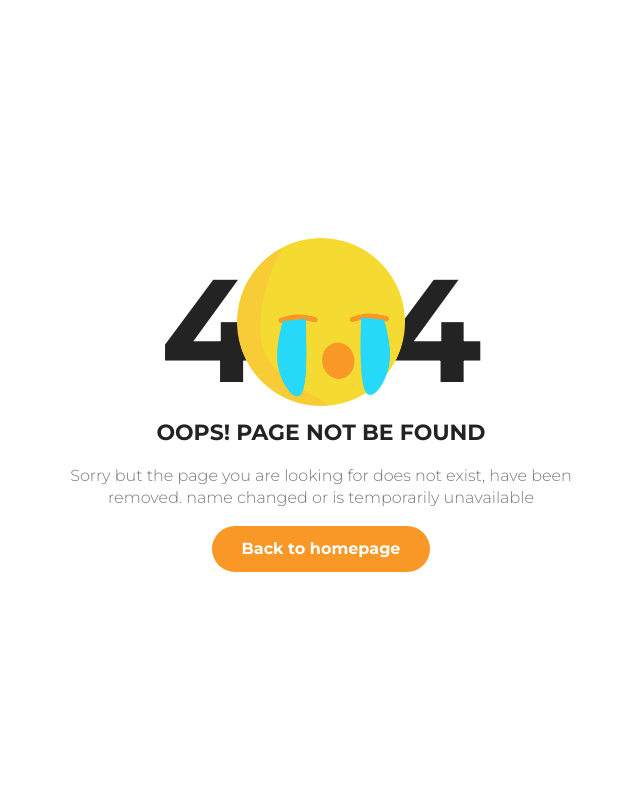
After one commit to ituslab/itfest2018-peirtual, a PHP site: template views/desktop/404.php in a window 1280 px wide. The commit adds this page. Shown: the whole page, without its empty margins (319-959 px from the left). Run offline with PHP 8.4, Linux system fonts and the light colour scheme; the template is opened without the code that fills it, so the values that code supplies are empty.

Commit message:
add 404 view

```diff
--- /dev/null
+++ b/assets/css/style.css
@@ -0,0 +1,99 @@
+* {
+  -webkit-box-sizing: border-box;
+          box-sizing: border-box;
+}
+
+body {
+  padding: 0;
+  margin: 0;
+}
+
+#notfound {
+  position: relative;
+  height: 100vh;
+}
+
+#notfound .notfound {
+  position: absolute;
+  left: 50%;
+  top: 50%;
+  -webkit-transform: translate(-50%, -50%);
+      -ms-transform: translate(-50%, -50%);
+          transform: translate(-50%, -50%);
+}
+
+.notfound {
+  max-width: 520px;
+  width: 100%;
+  text-align: center;
+  line-height: 1.4;
+}
+
+.notfound .notfound-404 {
+  height: 190px;
+}
+
+.notfound .notfound-404 h1 {
+  font-family: 'Montserrat', sans-serif;
+  font-size: 146px;
+  font-weight: 700;
+  margin: 0px;
+  color: #232323;
+}
+
+.notfound .notfound-404 h1>span {
+  display: inline-block;
+  width: 120px;
+  height: 120px;
+  background-image: url('../img/emoji.png');
+  background-size: cover;
+  -webkit-transform: scale(1.4);
+      -ms-transform: scale(1.4);
+          transform: scale(1.4);
+  z-index: -1;
+}
+
+.notfound h2 {
+  font-family: 'Montserrat', sans-serif;
+  font-size: 22px;
+  font-weight: 700;
+  margin: 0;
+  text-transform: uppercase;
+  color: #232323;
+}
+
+.notfound p {
+  font-family: 'Montserrat', sans-serif;
+  color: #787878;
+  font-weight: 300;
+}
+
+.notfound a {
+  font-family: 'Montserrat', sans-serif;
+  display: inline-block;
+  padding: 12px 30px;
+  font-weight: 700;
+  background-color: #f99827;
+  color: #fff;
+  border-radius: 40px;
+  text-decoration: none;
+  -webkit-transition: 0.2s all;
+  transition: 0.2s all;
+}
+
+.notfound a:hover {
+  opacity: 0.8;
+}
+
+@media only screen and (max-width: 767px) {
+  .notfound .notfound-404 {
+    height: 115px;
+  }
+  .notfound .notfound-404 h1 {
+    font-size: 86px;
+  }
+  .notfound .notfound-404 h1>span {
+    width: 86px;
+    height: 86px;
+  }
+}
--- a/index.php
+++ b/index.php
@@ -7,6 +7,11 @@
   use Package\App\Input;
 
   $app = new Router();
+
+  $app->set404(function(){
+    view('404');
+  });
+
   //* Landing Page
   $app->get('/', function(){
     view('landing');
--- /dev/null
+++ b/views/desktop/404.php
@@ -0,0 +1,35 @@
+<!DOCTYPE html>
+<html lang="en">
+
+<head>
+	<meta charset="utf-8">
+	<meta http-equiv="X-UA-Compatible" content="IE=edge">
+	<meta name="viewport" content="width=device-width, initial-scale=1">
+
+
+	<title>404</title>
+
+	<!-- Google font -->
+	<link href="https://fonts.googleapis.com/css?family=Montserrat:300,700" rel="stylesheet">
+
+  <!-- Custom stlylesheet -->
+  <link rel="stylesheet" href="<?= baseurl()?>/assets/css/style.css">
+
+</head>
+
+<body>
+
+	<div id="notfound">
+		<div class="notfound">
+			<div class="notfound-404">
+				<h1>4<span></span>4</h1>
+			</div>
+			<h2>Oops! Page Not Be Found</h2>
+			<p>Sorry but the page you are looking for does not exist, have been removed. name changed or is temporarily unavailable</p>
+			<a href="#">Back to homepage</a>
+		</div>
+	</div>
+
+</body>
+
+</html>
--- a/views/desktop/includes/footer.php
+++ b/views/desktop/includes/footer.php
@@ -60,7 +60,7 @@
       <div class="col s12 img-sponsor m2"></div>
     </div>
   </div>
-  <div class="footer-copyright deep-purple darken-3">
+  <div class="footer-copyright deep-purple darken-3 background--mind_3">
     <div class="container">
       &copy; TIM IT - B 2018
     </div>
--- a/views/desktop/includes/navbar.php
+++ b/views/desktop/includes/navbar.php
@@ -1,7 +1,7 @@
 <?php use Package\App\Session; ?>
 <div class="navbar-fixed">
   <nav id="nav" class="deep-purple darken-3 z-depth-2" role="navigation">
-    <div class="nav-wrapper" style="padding: 0 15px">
+    <div class="nav-wrapper  background--mind_2" style="padding: 0 15px">
       <a href="<?= baseurl() ?>/" class="brand-logo">Peirtual</a>
       <ul class="right hide-on-med-and-down">
         <?php if (!Session::get('userlogin')): ?>
@@ -19,7 +19,7 @@
 </div>
 
 
-<ul id="side-nav" class="sidenav deep-purple darken-3">
+<ul id="side-nav" class="sidenav darken-3 background--mind_3">
   <?php if (!Session::get('userlogin')): ?>
     <li><a class="white-text" href="<?= baseurl() ?>/login">Login</a></li>
     <li><a class="white-text" href="<?= baseurl() ?>/register">Register</a></li>
--- a/views/mobile/include/home.php
+++ b/views/mobile/include/home.php
@@ -7,7 +7,7 @@
         <h2 class="title--home">Recently Update..</h2>
         <div class="row">
           <div class="col s12">
-            <ul class="tabs-recently" id="recently">
+            <ul class="tabs-recently background--mind__ice" id="recently">
 
             </ul>
           </div>
@@ -15,14 +15,14 @@
         <h2 class="title--home">Category..</h2>
         <div class="row" >
           <div class="col s12"   >
-            <ul class="tabs-category" id="category" >
+            <ul class="tabs-category background--mind__ice" id="category" >
             </ul>
           </div>
         </div>
         <div class="row" id="category-click" style="display:none;">
           <div class="col s12 m7">
             <ul class="tabs-category" id="cat-click">
-              <li class="tab-category">
+              <li class="tab-category ">
                 <ons-card></ons-card>
               </li>
             </ul>
```
Also changed, not shown: src/sass/_layouts.scss (+21 -0 lines), views/mobile/assets/css/index.css (+16 -0 lines), views/mobile/assets/css/index.scss (+16 -0 lines), views/mobile/include/about.php (+14 -13 lines), assets/css/main.css, assets/img/emoji.png (added), 1 other file.
